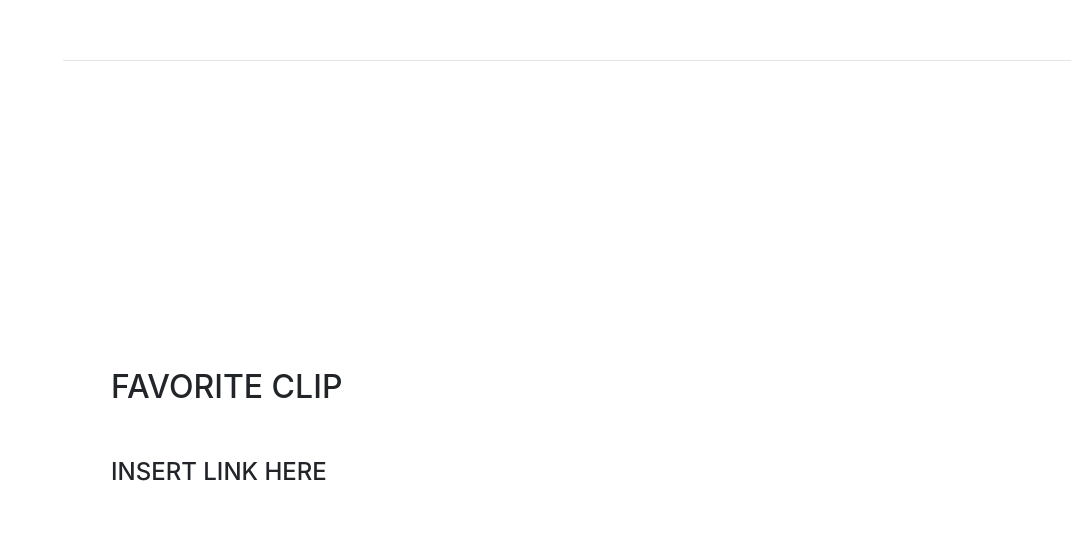
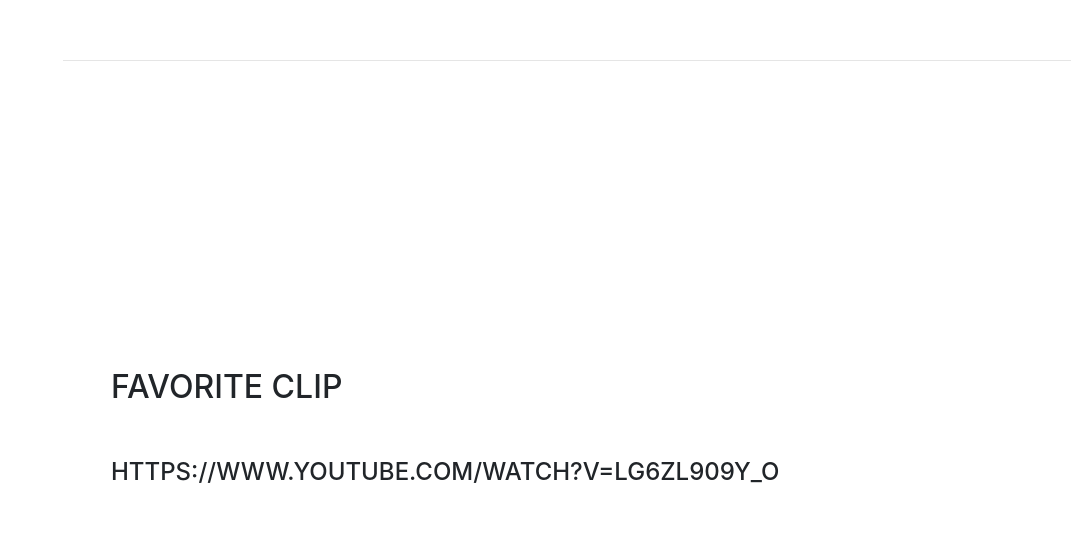
Before and after one commit to yiyingd/yiyingd_ariel, a website with bundled scripts: page index.html in a window 1280 px wide. Shown: the part 1541-2098 px from the top of the page, without its empty margins (209-1280 px from the left). Built offline with nearby package versions, Linux system fonts and the light colour scheme; a web font is replaced by a local one.

Commit message:
clip added

```diff
--- a/index.html
+++ b/index.html
@@ -80,7 +80,7 @@
 
         <div class="resume-item d-flex flex-column flex-md-row justify-content-between mb-5">
           <div class="resume-content">
-            <div class="subheading mb-3">INSERT LINK HERE</div>
+            <div class="subheading mb-3">https://www.youtube.com/watch?v=LG6zL909y_o</div>
           </div>
         </div>
       </div>
```
